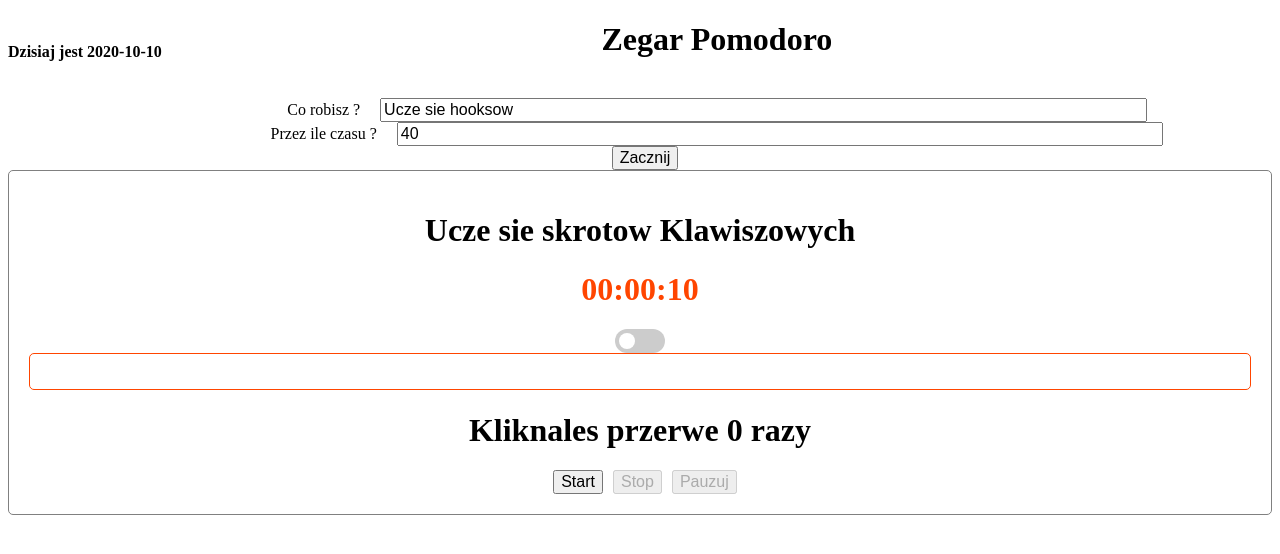
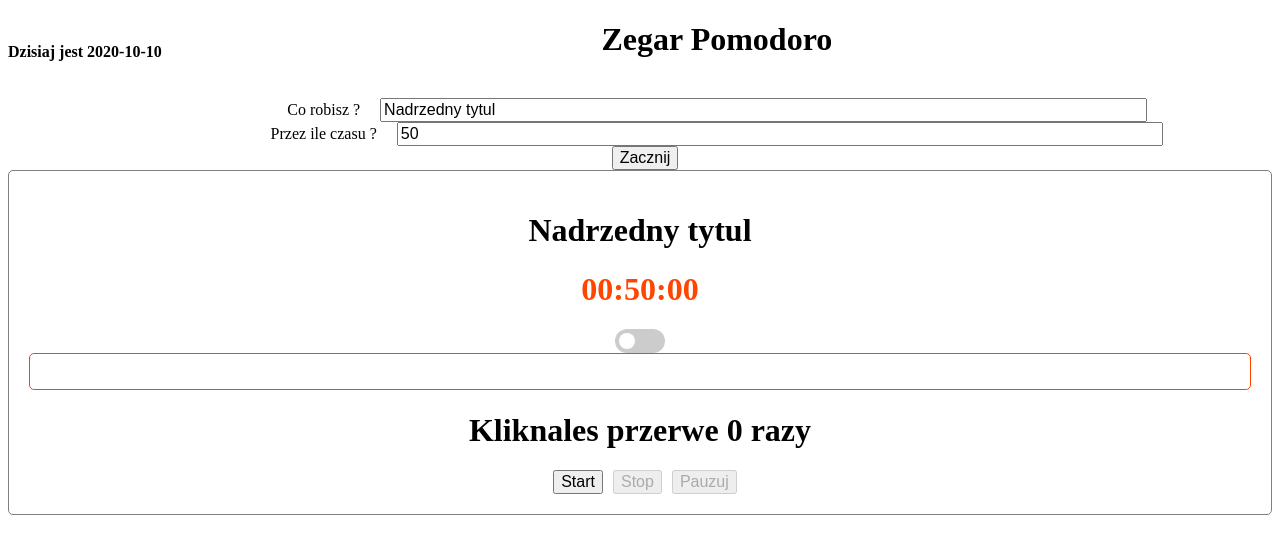
Before and after one commit to maciek2929/Pomodor-Timer-React, a React (Create React App) app: page / in a window 1280 px wide. Shown: the top 554 px of the page. Built offline with nearby package versions, Linux system fonts and the light colour scheme.

Commit message:
add form handling with hooks

```diff
--- a/src/App.js
+++ b/src/App.js
@@ -1,7 +1,7 @@
 import React from "react";
-import TimeboxEditor from "./components/TimeboxEritor/TimeboxEdiotr";
-import Timebox from "./components/Timebox/Timebox";
+
 import ActualTime from "./components/ActualTime/ActualTime";
+import EditableTimebox from './components/EditableTimebox/EditableTimebox'
 
 import "./App.css";
 
@@ -9,10 +9,11 @@ function App() {
   return (
     <div className="App">
       <ActualTime style={{ marginBottom: "50px" }} />
-      <TimeboxEditor style={{ marginUp: "50px" }} />
-      <Timebox totalTimeInSeconds={10} />
+      <EditableTimebox/>
     </div>
   );
 }
 
 export default App;
+
+// w propsach przekazywalem totalTime in sexonds do Timeboxa//
--- /dev/null
+++ b/src/components/EditableTimebox/EditableTimebox.js
@@ -0,0 +1,26 @@
+import React from 'react'
+import TimeBoxEditor from '../TimeboxEritor/TimeboxEdiotr'
+import Timebox from '../Timebox/Timebox';
+import {useState} from 'react'
+
+const EditableTimebox = () => {
+ const [title, setTitle] = useState('Nadrzedny tytul')
+ const [totalTimeInMinutes, setTotalTimeInMinutes] = useState(50)
+
+//  const handleTitleChange = e=> {
+//      setTitle(e.target.value)
+//  }
+
+//  const handleTotalTimeInMinutesChange = e => {
+//      setTotalTimeInMinutes(e.target.value)
+//  }
+    return (
+        <div>
+            <TimeBoxEditor handleTitleChange = {(e)=> setTitle(e.target.value)} handleTotalTimeInMinutesChange={(e)=> setTotalTimeInMinutes(e.target.value)} title={title} totalTimeInMinutes={totalTimeInMinutes}/>
+            <Timebox title={title} totalTimeInMinutes={totalTimeInMinutes}/>
+
+        </div>
+    )
+}
+
+export default EditableTimebox
--- a/src/components/Timebox/Timebox.js
+++ b/src/components/Timebox/Timebox.js
@@ -4,12 +4,13 @@ import ProgresBar from "../ProgressBar";
 import BreakCounter from "../BreakCounter/BreakCounter";
 import Clock from "../Clock/Clock";
 
-const Timebox = ({ totalTimeInSeconds }) => {
+const Timebox = ( {totalTimeInMinutes, title }) => {
   const [elapsedTimeInSeconds, setElapsedTimeInSeconds] = useState(0);
   const [isRuning, setIsRuning] = useState(false);
   const [isPaused, setIsPaused] = useState(false);
   const [pausesCount, setPausesCount] = useState(0);
   const countRefTimeElapsed = useRef(0);
+  const totalTimeInSeconds = totalTimeInMinutes*60
   const timeLeftInSeconds = totalTimeInSeconds - elapsedTimeInSeconds;
   const ProgresBarPercent = (elapsedTimeInSeconds / totalTimeInSeconds) * 100.0;
 
@@ -51,7 +52,7 @@ const Timebox = ({ totalTimeInSeconds }) => {
 
   return (
     <div className="Timebox">
-      <h1>Ucze sie skrotow Klawiszowych</h1>
+      <h1>{title}</h1>
       <Clock elapsedTimeInSeconds={timeLeftInSeconds} />
       <ProgresBar percent={ProgresBarPercent} />
       <BreakCounter pausesCount={pausesCount} />
--- a/src/components/TimeboxEritor/TimeboxEdiotr.js
+++ b/src/components/TimeboxEritor/TimeboxEdiotr.js
@@ -1,18 +1,20 @@
 import React from "react";
 
-const TimeboxEdiotr = () => {
+
+const TimeboxEdiotr = ({handleTitleChange, handleTotalTimeInMinutesChange,title,totalTimeInMinutes}) => {
+
   return (
     <div className="TimeboxEditor">
       <h1>Zegar Pomodoro</h1>
       <label>
         <br /> Co robisz ?
-        <input type="text" value="Ucze sie hooksow" />
+        <input type="text" value={title} onChange={handleTitleChange} />
       </label>{" "}
       <br />
       <label>
         {" "}
         Przez ile czasu ?
-        <input type="number" value={40} />
+        <input type="number" value={totalTimeInMinutes} onChange={handleTotalTimeInMinutesChange} />
         <br />
       </label>
       <button>Zacznij</button>
```
